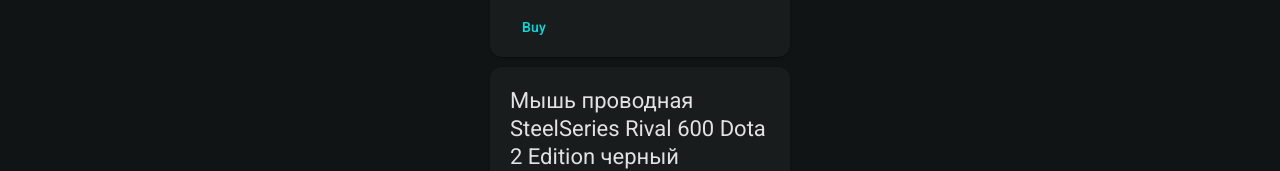
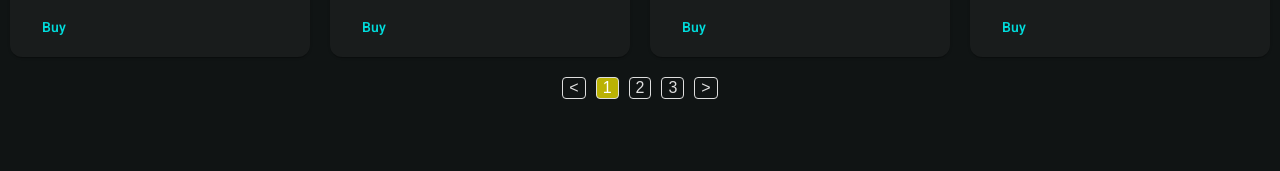
Before and after one commit to Letto228/angular-20250113, an Angular app: page / in a window 1280 px wide. Shown: the part 527-698 px from the top of the page. Built offline with nearby package versions, Linux system fonts and the light colour scheme.

Commit message:
feat: add pagination directive

```diff
--- a/src/app/pages/products-list/products-list.component.css
+++ b/src/app/pages/products-list/products-list.component.css
@@ -1,7 +1,7 @@
 :host {
     display: flex;
-    flex-wrap: wrap;
-    justify-content: center;
+    flex-direction: column;
+    align-items: center;
     width: 100%;
     height: 100%;
     min-height: 0;
@@ -13,3 +13,27 @@
 .card {
     margin: 10px;
 }
+
+.products-list__products {
+  display: flex;
+}
+
+.pagination {
+  display: flex;
+  gap: 10px;
+  padding: 10px 0;
+}
+
+.pagination__button {
+  background-color: transparent;
+  border: 1px solid #dedede;
+  color: #dedede;
+  border-radius: 4px;
+  cursor: pointer;
+  font-size: 16px;
+}
+
+.pagination__button_active {
+  background-color: #bab204;
+  color: #fff;
+}
--- a/src/app/pages/products-list/products-list.component.html
+++ b/src/app/pages/products-list/products-list.component.html
@@ -1,27 +1,46 @@
 <ng-template let-products [ngIf]="products()" [ngIfElse]="loader">
-    <!-- Раскомментрировать для ДЗ -->
-    <!-- <ng-template
+    <ng-template
         appPagination
-        [appPaginationOf]="productsFromNgIf"
-        [appPaginationChunkSize]="4"
         let-productsGroup
         let-pageIndexes="pageIndexes"
-        let-activeIndex="index"
-        let-next="next"
-        let-back="back"
-        let-selectIndex="selectIndex"
-    > -->
-    <div>
-        <ng-template ngFor let-product [ngForOf]="products" [ngForTrackBy]="trackBy">
-            <app-card class="card" [product]="product"></app-card>
-        </ng-template>
-    </div>
+        let-activeIndex="activeIndex"
+        let-changeActiveItem="changeActiveItem"
+        [appPaginationOf]="products"
+        [appPaginationChunkSize]="4"
+    >
+        <div class="products-list__products">
+            <ng-template ngFor let-product [ngForOf]="productsGroup" [ngForTrackBy]="trackBy">
+                <app-card class="card" [product]="product"></app-card>
+            </ng-template>
+        </div>
 
-    <div class="pagination">
-        <!-- Add pagination control -->
-    </div>
-
-    <!-- </ng-template> -->
+        <div class="pagination">
+            <button
+                type="button"
+                class="pagination__button"
+                (click)="changeActiveItem(activeIndex - 1)"
+            >
+                &lt;
+            </button>
+            <ng-template ngFor let-pageIndex [ngForOf]="pageIndexes">
+                <button
+                    type="button"
+                    class="pagination__button"
+                    [class.pagination__button_active]="pageIndex === activeIndex"
+                    (click)="changeActiveItem(pageIndex)"
+                >
+                    {{ pageIndex + 1 }}
+                </button>
+            </ng-template>
+            <button
+                type="button"
+                class="pagination__button"
+                (click)="changeActiveItem(activeIndex + 1)"
+            >
+                &gt;
+            </button>
+        </div>
+    </ng-template>
 </ng-template>
 
 <ng-template #loader>Loader</ng-template>
--- a/src/app/pages/products-list/products-list.component.ts
+++ b/src/app/pages/products-list/products-list.component.ts
@@ -3,11 +3,12 @@
 import {CardComponent} from './card/card.component';
 import {productsMock} from '../../shared/products/products.mock';
 import {Product} from '../../shared/products/product.interface';
+import {PaginationDirective} from '../../shared/pagination/pagination.directive';
 
 @Component({
     selector: 'app-products-list',
     standalone: true,
-    imports: [CardComponent, CommonModule],
+    imports: [CardComponent, CommonModule, PaginationDirective],
     templateUrl: './products-list.component.html',
     styleUrl: './products-list.component.css',
     changeDetection: ChangeDetectionStrategy.OnPush,
--- /dev/null
+++ b/src/app/shared/pagination/pagination-context.ts
@@ -0,0 +1,6 @@
+export interface PaginationContext<TValue> {
+    $implicit: TValue[];
+    pageIndexes: number[];
+    activeIndex: number;
+    changeActiveItem: (index: number) => void;
+}
--- /dev/null
+++ b/src/app/shared/pagination/pagination.directive.ts
@@ -0,0 +1,68 @@
+import {
+    computed,
+    Directive,
+    effect,
+    inject,
+    input,
+    signal,
+    TemplateRef,
+    ViewContainerRef,
+} from '@angular/core';
+import {PaginationContext} from './pagination-context';
+
+@Directive({
+    selector: '[appPagination]',
+    standalone: true,
+})
+export class PaginationDirective<T> {
+    private readonly vcRef = inject(ViewContainerRef);
+    private readonly templateRef = inject<TemplateRef<PaginationContext<T>>>(TemplateRef);
+
+    readonly appPaginationOf = input.required<T[]>();
+    readonly appPaginationChunkSize = input.required<number>();
+    readonly activeIndex = signal(0);
+    readonly groupsCount = computed(() => {
+        const itemsLength = this.appPaginationOf().length;
+        const chunkSize = this.appPaginationChunkSize();
+
+        return Math.ceil(itemsLength / chunkSize);
+    });
+
+    constructor() {
+        this.listenPaginationState();
+    }
+
+    private listenPaginationState() {
+        effect(() => {
+            this.vcRef.clear();
+
+            const allItems = this.appPaginationOf();
+            const groupsCount = this.groupsCount();
+            const chunkSize = this.appPaginationChunkSize();
+            const activeIndex = this.activeIndex();
+            const pageIndexes = Array.from({length: groupsCount}, (_, i) => i++);
+            const currentItems = allItems.filter((_, index) => {
+                return index >= chunkSize * activeIndex && index < chunkSize * (activeIndex + 1);
+            });
+
+            this.vcRef.createEmbeddedView(this.templateRef, {
+                $implicit: currentItems,
+                pageIndexes,
+                activeIndex,
+                changeActiveItem: this.changeActiveItem.bind(this),
+            });
+        });
+    }
+
+    private changeActiveItem(index: number) {
+        const groupsCount = this.groupsCount();
+
+        if (index < 0) {
+            this.activeIndex.set(groupsCount - 1);
+        } else if (index >= groupsCount) {
+            this.activeIndex.set(0);
+        } else {
+            this.activeIndex.set(index);
+        }
+    }
+}
```
Also changed, not shown: 1 other file (tests, documents, lock files or other folders).
